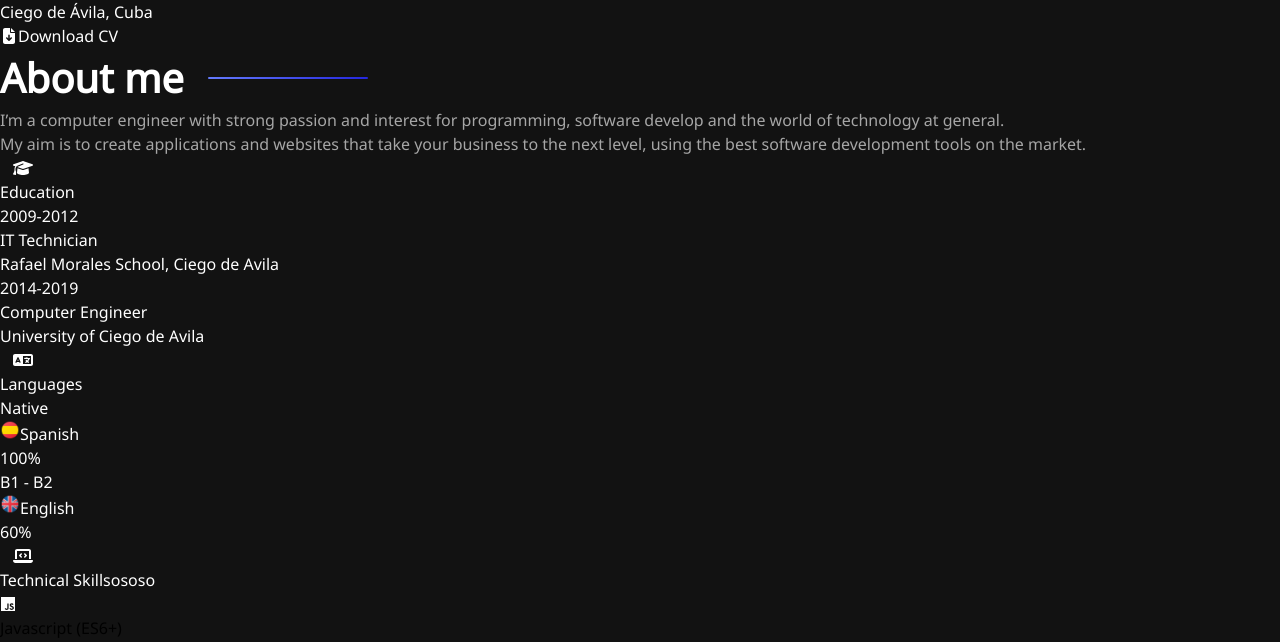
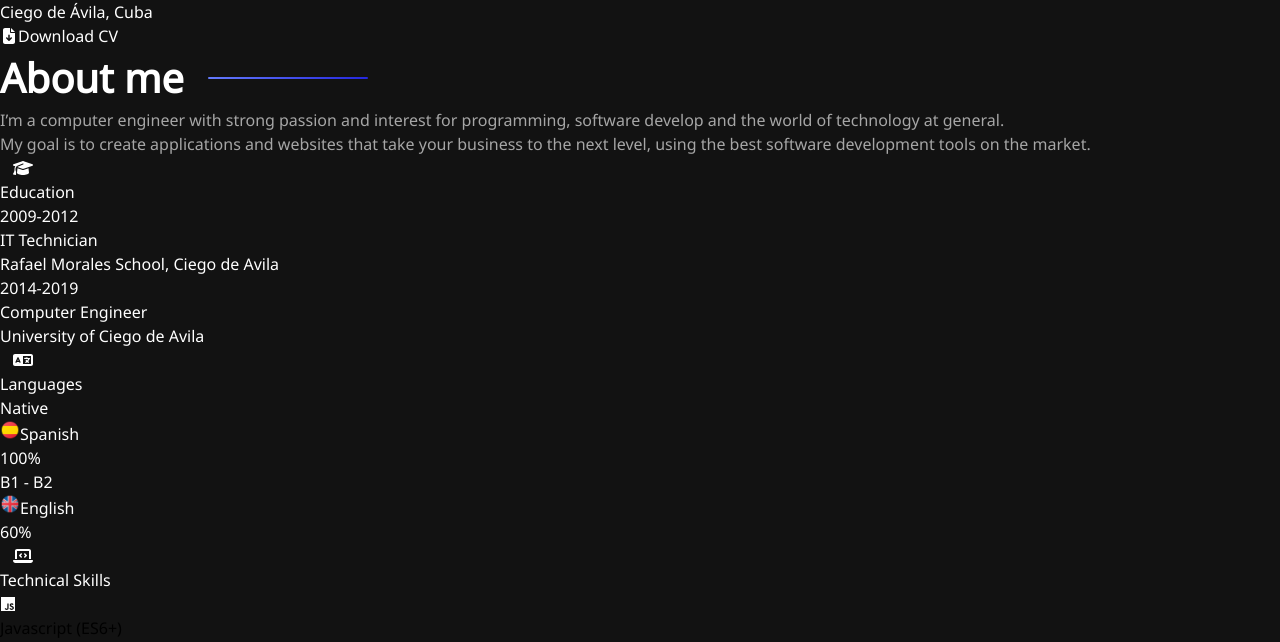
Before and after one commit to jorgelhd94/portfolio, a Next.js app: page / in a window 1280 px wide. Shown: the part 1193-1835 px from the top of the page. Built offline with nearby package versions, Linux system fonts and the light colour scheme.

Commit message:
fix components flex

```diff
--- a/src/components/sections/About/About.tsx
+++ b/src/components/sections/About/About.tsx
@@ -14,7 +14,7 @@ const About = () => {
               general.
             </p>
             <p className="text-[#44566c] leading-7 mt-2.5 dark:text-color-910">
-              My aim is to create applications and websites that take your
+              My goal is to create applications and websites that take your
               business to the next level, using the best software development
               tools on the market.
             </p>
--- a/src/components/sections/Skills/Skills.tsx
+++ b/src/components/sections/Skills/Skills.tsx
@@ -32,11 +32,11 @@ const Skills = () => {
           className="text-indigo-600"
         />
         <h4 className="text-4xl dark:text-white font-medium">
-          Technical Skillsososo
+          Technical Skills
         </h4>
       </div>
 
-      <div className="flex flex-row  flex-wrap md:justify-around justify-center">
+      <div className="flex flex-row flex-wrap md:justify-start justify-center">
         <SkillButton
           icon={faJs}
           name="Javascript (ES6+)"
--- a/src/components/sections/Works/Works.tsx
+++ b/src/components/sections/Works/Works.tsx
@@ -17,7 +17,7 @@ const Works = () => {
         <h4 className="text-4xl dark:text-white font-medium">Works</h4>
       </div>
 
-      <div className="flex justify-between">
+      <div className="flex justify-start">
         <WorkCard
           image={QrApp}
           title="Nice QR"
--- a/src/components/templates/Layout/Layout.tsx
+++ b/src/components/templates/Layout/Layout.tsx
@@ -30,7 +30,7 @@ const Layout = (props: LayoutProps) => {
         <div className="container grid grid-cols-12 md:gap-10 justify-between lg:mt-[220px] m-auto relative">
           <Profile />
           <div className="col-span-12 lg:col-span-8 md:mx-auto">
-            <div className="lg:rounded-2xl bg-white dark:bg-[#111111]">
+            <div className="md:rounded-2xl bg-white dark:bg-[#111111]">
                 {props.children}
               <Footer />
             </div>
```
